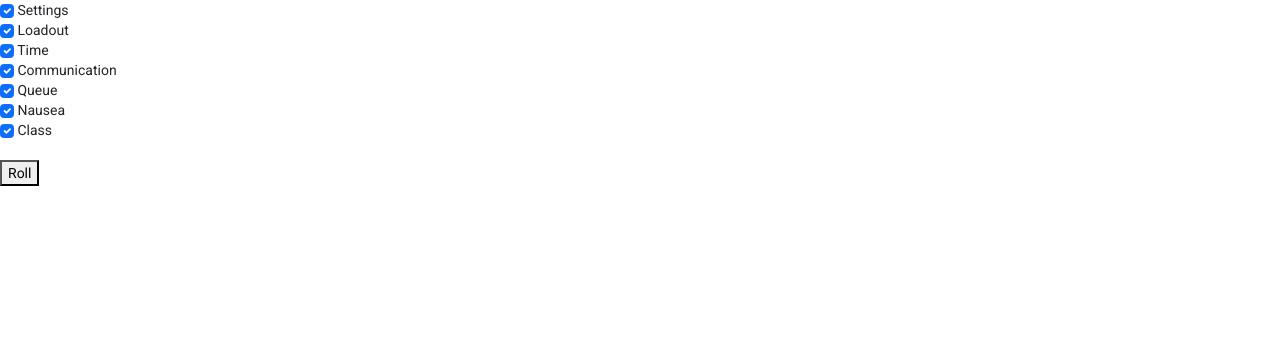
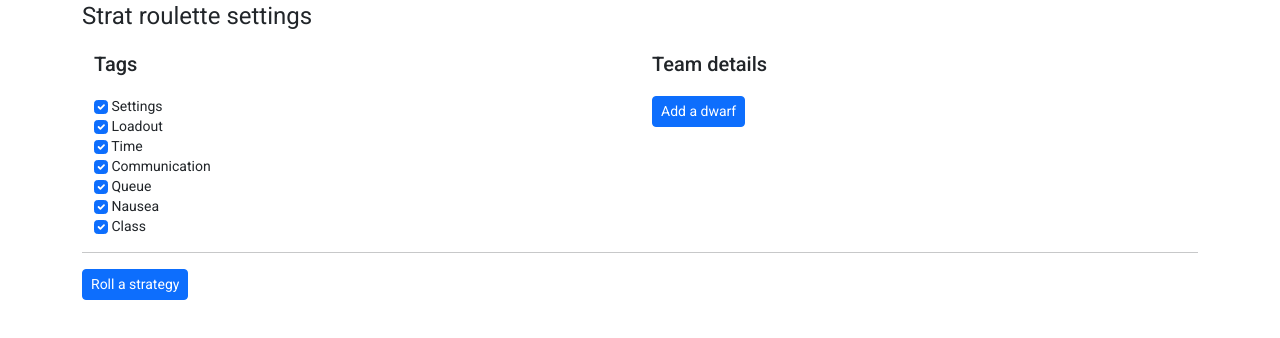
Before and after one commit to drg-strat-roulette/drg-strat-roulette, an Angular app: page / in a window 1280 px wide. Shown: the top 338 px of the page. Built offline with nearby package versions, Linux system fonts and the light colour scheme.

Commit message:
- Add ability to define team - Use bootstrap for element styling

```diff
--- a/src/app/app.component.html
+++ b/src/app/app.component.html
@@ -1,8 +1,32 @@
-<div *ngFor="let tag of tags" data-toggle="tooltip" [title]="'Include strategies which ' + tag.tooltipDetails">
-    <input class="form-check-input" type="checkbox" [id]="tag.type" [(ngModel)]="tag.checked">
-    {{ tag.type }}
+<div class="container">
+    <h1>Strat roulette settings</h1>
+    <div class="d-flex flex-row">
+        <div class="container">
+            <h2>Tags</h2>
+            <div *ngFor="let tag of tags" data-toggle="tooltip" [title]="'Include strategies which ' + tag.tooltipDetails">
+                <input class="form-check-input" type="checkbox" [id]="tag.type" [(ngModel)]="tag.checked">
+                {{ tag.type }}
+            </div>
+        </div>
+        <div class="container">
+            <h2>Team details</h2>
+            <div data-toggle="tooltip" [title]="dwarves.length >= 4 ? 'Team is full' : ''">
+                <button class="btn btn-primary btn-sm" [disabled]="dwarves.length >= 4" (click)="addDwarf()">Add a dwarf</button>
+            </div>
+            <div *ngFor="let dwarf of dwarves; let i = index">
+                <div class="d-flex flex-col">
+                    <input type="text" class="form-control" placeholder="Name" [(ngModel)]="dwarf.name">
+                    <select class="form-select form-select-sm" [(ngModel)]="dwarf.type">
+                        <option [value]="undefined" selected>--Select class--</option>
+                        <option [value]="dwarfType" *ngFor="let dwarfType of dwarfTypes">{{dwarfType}}</option>
+                    </select>
+                    <button class="btn btn-danger" (click)="removeDwarf(i)">X</button>
+                </div>
+            </div>
+        </div>
+    </div>
+    <hr/>
+    <button class="btn btn-primary btn-sm" (click)="rollStrat()">Roll a strategy</button>
+    <br>
+    <pre style="white-space: pre-wrap;">{{ strat | json }}</pre>
 </div>
-<br>
-<button (click)="rollStrat()">Roll</button>
-<br>
-<pre>{{ strat | json }}</pre>
--- a/src/app/app.component.ts
+++ b/src/app/app.component.ts
@@ -2,6 +2,7 @@ import { Component } from '@angular/core';
 import { strategies } from './data/strats.const';
 import * as lodash from 'lodash';
 import { Strategy, stratTagInfo, StratTagObject } from './models/strat.interface';
+import { Dwarf, DwarfType } from './models/team.interface';
 
 @Component({
 	selector: 'app-root',
@@ -11,6 +12,8 @@ import { Strategy, stratTagInfo, StratTagObject } from './models/strat.interface
 export class AppComponent {
 	title = 'drg-strat-roulette';
 	strat: Strategy | undefined;
+	dwarves: Partial<Dwarf>[] = [];
+	dwarfTypes: DwarfType[] = Object.values(DwarfType);
 	tags: StratTagObject[] = stratTagInfo.map((tagInfo) => ({
 		...tagInfo,
 		checked: true,
@@ -21,4 +24,12 @@ export class AppComponent {
 		const candidateStrats = strategies.filter((strat) => !strat.tags?.some((tag) => excludedTags.includes(tag)));
 		this.strat = lodash.sample(candidateStrats);
 	}
+
+	addDwarf() {
+		this.dwarves.push({});
+	}
+
+	removeDwarf(index: number) {
+		this.dwarves.splice(index, 1);
+	}
 }
--- a/tsconfig.json
+++ b/tsconfig.json
@@ -5,7 +5,7 @@
     "baseUrl": "./",
     "outDir": "./dist/out-tsc",
     "forceConsistentCasingInFileNames": true,
-    "strict": false,
+    "strict": true,
     "noImplicitOverride": true,
     "noPropertyAccessFromIndexSignature": true,
     "noImplicitReturns": true,
```
Also changed, not shown: 1 other file (tests, documents, lock files or other folders).
